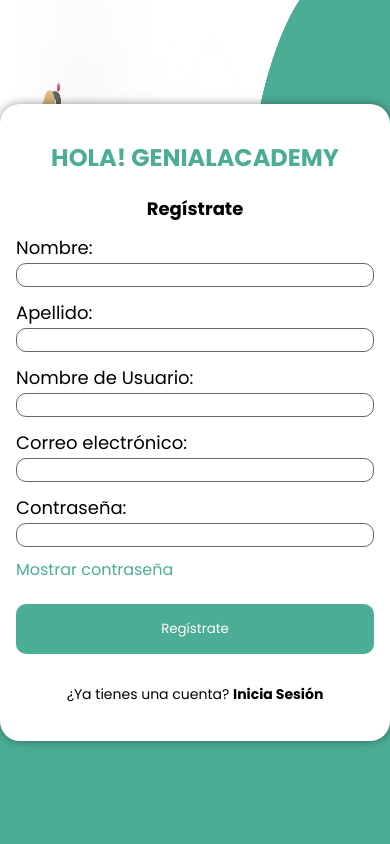
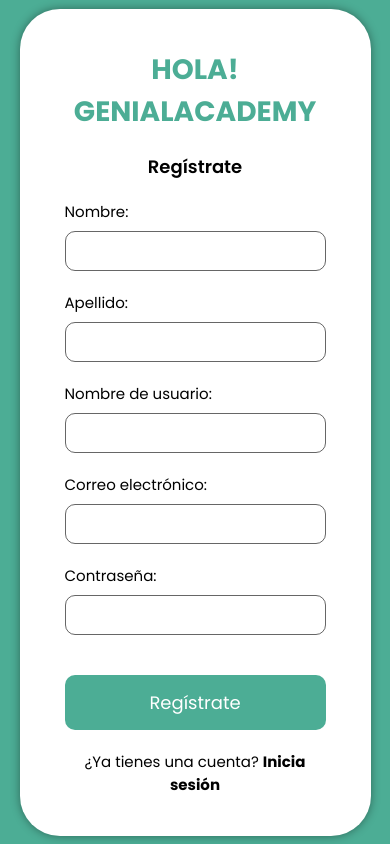
Before and after one commit to RodrigoDV03/GENIAL-ACADEMY-WEB, a React (Vite) app: page /register in a window 390 px wide. Built offline with nearby package versions, Linux system fonts and the light colour scheme.

Commit message:
Mejora de los estilos y se implementó responsive design a los modales de login y register

```diff
--- a/src/components/Modals/Modal_Login/modalLogin.jsx
+++ b/src/components/Modals/Modal_Login/modalLogin.jsx
@@ -12,7 +12,7 @@ const ModalLogin = ({ isOpen, onClose }) => {
                     <h2>Bienvenido a GenialAcademy</h2>
                     <img src='/src/assets/images/Login_Success_Icon.png' className='Login_Success_Image' />
                     <Link to="/home" className="Login_button" onClick={onClose}>
-                        <div className='Login-link'>Ingresar</div>
+                    <div className='Login-link'>Ingresar</div>
                     </Link>
                 </div>
             </div>
--- a/src/pages/Login/index.jsx
+++ b/src/pages/Login/index.jsx
@@ -48,12 +48,12 @@ export const Login = () => {
                     {isErrorModalOpen && (
                         <ModalErrorLogin isOpen={isErrorModalOpen} onClose={() => setIsErrorModalOpen(false)} errorMessage={error} />
                     )}
-                    <form onSubmit={handleSubmit}>
+                    <form className="login__form" onSubmit={handleSubmit}>
                         <h1>HOLA! GENIALACADEMY</h1>
-                        <h2>Inicia Sesión</h2>
+                        <h2>Iniciar Sesión</h2>
                         <div className="login__input__box">
                             <div className="login__input__title">Nombre de usuario:</div>
-                            <input type="email" name="email" value={formValues.username} onChange=
+                            <input type="text" name="username" value={formValues.username} onChange=
                             {handleChange} required />
                         </div>
                         <div className="login__input__box">
--- a/src/pages/Login/stylesLogin.css
+++ b/src/pages/Login/stylesLogin.css
@@ -2,47 +2,50 @@
     background: url(/src/assets/images/login.png);
     background-size: 100% 100%;
     display: flex;
-    min-height: 100vh;
-    justify-content: right;
+    flex-direction: column;
+    height: 100vh;
 }
 
 .login__wrapper{
-    margin: auto;
-    margin-right: 200px;
-    height: fit-content;
+    margin: auto 250px auto auto;
     background-color: #fff;
-    border-radius: 20px;
+    border-radius: 40px;
     box-shadow: 0 0 10px rgba(0, 0, 0, 0.4);
 }
 
-.login__wrapper .login__form__box{
-    padding: 40px;
+.login__form__box{
+    padding: 50px;
 }
 
-form h1{
-    font-size: 24px;
+.login__form{
+    margin: 0 10px;
+}
+
+.login__form h1{
+    font-size: 36px;
     text-align: center;
     color: #4CAD95;
-    margin: 20px 0px;
+    margin: 20px 0;
 }
 
-form h2{
+.login__form h2{
     font-size: 18px;
+    font-weight: 600;
     text-align: center;
 }
 
-form .login__input__box{
-    font-size: 16px;
-    margin: 12px 0;
+.login__form .login__input__box{
+    margin: 40px 0;
 }
 
-form .login__input__title{
-    font-size: 18px;
+.login__form .login__input__title{
+    font-size: 15px;
+    margin-bottom: 20px;
 }
 
 .login__input__box input{
     width: 100%;
-    height: 30px;
+    height: 50px;
     padding-left: 10px;
     outline: none;
     background-color: transparent;
@@ -51,26 +54,16 @@ form .login__input__title{
     font-size: 12px;
 }
 
-button.login__toggle__password{
-    background-color: transparent;
-    border:none;
-    cursor: pointer;
-    color: #4CAD95;
-    font-size: 16px;
-    margin-top: 10px;
-}
-
 .login__Button{
-    margin: 10px 150px;
-    padding: 20px 40px;
-    padding-top: 20px;
+    width: 100%;
+    padding: 14px 120px;
+    font-size: 18px;
     background-color: #4CAD95;
     border: none;
     border-radius: 10px;
     color: #fff;
     cursor: pointer;
     transition: all 0.8s;
-    min-width: 200px;
 }
 
 .login__Button:hover{
@@ -79,19 +72,19 @@ button.login__toggle__password{
 
 p.login__error-message{
     color: red;
-    font-size: 12px;
+    font-size: 15px;
     font-weight: bold;
     min-height: 16px;
     margin: 5px 0;
 }
 
-form .register__link{
-    font-size: 14px;
+.login__form .register__link{
     text-align: center;
     padding: 20px;
 }
 
 .register__link p{
+    font-size: 15px;
     color: #000;
 }
 
@@ -105,39 +98,40 @@ form .register__link{
     text-decoration: underline;
 }
 
-@media (max-width: 1200px) {
-    .login__container {
-        justify-content: center;
+@media (max-width: 1280px) {
+    .login__container{
+        background: #4CAD95;
+        background-size: initial;
     }
 
-    .login__wrapper {
-        margin-right: 100px;
+    .login__wrapper{
+        width: 90%;
+        margin: auto;
+    }
+
+    .login__form__box{
+        margin: 0 20px;
+        padding: 20px;
+    }
+
+    .login__form{
+        margin: 0 5px;
+    }
+
+    .login__form h1{
+        font-size: 28px;
+    }
+
+    .login__form .login__input__box{
+        margin: 30px 0;
+    }
+
+    .login__input__box input{
+        font-size: 15px;
+    }
+
+    .login__Button{
+        padding: 14px 80px;
+        font-size: 14px;
     }
 }
-
-@media (max-width: 768px) {
-    .login__container {
-        justify-content: center;
-    }
-    .login__wrapper {
-        width: auto;
-    }
-    .login__Button {
-        margin: 10px auto;
-        width: 100%;
-        padding: 15px;
-    }
-}
-
-@media (max-width: 576px) {
-    .login__wrapper {
-        margin: auto;
-        padding: 10px;
-    }
-    .login__wrapper .login__form__box {
-        padding: 20px;
-    }
-    .login__Button {
-        padding: 10px;
-    }
-}
--- a/src/pages/Register/index.jsx
+++ b/src/pages/Register/index.jsx
@@ -8,7 +8,6 @@ import "./stylesRegister.css";
 
 export const Register = () => {
     const [formValues, setFormValues] = useState({name:"", lastname:"", username:"",email: "", password: ""});
-    const [showPassword, setShowPassword] = useState(false);
     const dispatch = useDispatch();
     const { isLoading, error, isRegistered } = useSelector((state) => state.register || {});
 
@@ -20,10 +19,6 @@ export const Register = () => {
     const handleSubmit = async (e) => {
         e.preventDefault();
         dispatch(registerUser(formValues));
-    };
-
-    const toggleShowPassword = () => {
-        setShowPassword(!showPassword);
     };
 
     useEffect(() => {
@@ -51,7 +46,7 @@ export const Register = () => {
                     (
                         <ModalErrorRegister isOpen={!!error} onClose={() => dispatch(clearState())} errorMessage={error} />
                     )}
-                    <form onSubmit={handleSubmit}>
+                    <form className="register__form" onSubmit={handleSubmit}>
                         <h1>HOLA! GENIALACADEMY</h1>
                         <h2>Regístrate</h2>
                         <div className="register__input__box">
@@ -72,7 +67,7 @@ export const Register = () => {
                             />
                         </div>
                         <div className="register__input__box">
-                            <div className="register__input__title">Nombre de Usuario:</div>
+                            <div className="register__input__title">Nombre de usuario:</div>
                             <input
                                 type="text"
                                 name="username"
@@ -91,14 +86,11 @@ export const Register = () => {
                             <div className="register__input__title">Contraseña:</div>
                             <div className="register__password__input__container">
                                 <input
-                                    type={showPassword ? "text" : "password"}
+                                    type="password"
                                     name="password"
                                     value={formValues.password}
                                     onChange={handleChange}
                                 />
-                                <button type="button" className="register__toggle__password" onClick={toggleShowPassword}>
-                                    {showPassword ? "Ocultar contraseña" : "Mostrar contraseña"}
-                                </button>
                             </div>
                         </div>
                         <button type="submit" className="register__Button" disabled={isLoading}>
@@ -106,7 +98,7 @@ export const Register = () => {
                         </button>
 
                         <div className="login__link">
-                            <p>¿Ya tienes una cuenta? <Link to="/">Inicia Sesión</Link></p>
+                            <p>¿Ya tienes una cuenta? <Link to="/">Inicia sesión</Link></p>
                         </div>
                     </form>
                 </div>
--- a/src/pages/Register/stylesRegister.css
+++ b/src/pages/Register/stylesRegister.css
@@ -2,47 +2,51 @@
     background: url(/src/assets/images/register.png);
     background-size: 100% 100%;
     display: flex;
+    flex-direction: column;
     min-height: 100vh;
 }
 
 .register__wrapper{
-    margin: auto;
-    margin-right: 200px;
-    height: fit-content;
+    margin: auto 250px auto auto;
     background-color: #fff;
-    border-radius: 20px;
+    border-radius: 40px;
     box-shadow: 0 0 10px rgba(0, 0, 0, 0.4);
 }
 
 
-.register__wrapper .register__form__box{
-    padding: 40px;
+.register__form__box{
+    padding: 50px;
 }
 
-form h1{
-    font-size: 24px;
+.register__form{
+    margin: 0 10px;
+}
+
+.register__form h1{
+    font-size: 36px;
     text-align: center;
     color: #4CAD95;
     margin: 20px 0px;
 }
 
-form h2{
+.register__form h2{
     font-size: 18px;
+    font-weight: 600;
     text-align: center;
 }
 
-form .register__input__box{
-    font-size: 16px;
-    margin: 12px 0;
+.register__form .register__input__box{
+    margin: 10px 0;
 }
 
-form .register__input__title{
-    font-size: 18px;
+.register__form .register__input__title{
+    font-size: 15px;
+    margin-bottom: 12px;
 }
 
 .register__input__box input{
     width: 100%;
-    height: 30px;
+    height: 50px;
     padding-left: 10px;
     outline: none;
     background-color: transparent;
@@ -51,19 +55,11 @@ form .register__input__title{
     font-size: 12px;
 }
 
-button.register__toggle__password{
-    background-color: transparent;
-    border:none;
-    cursor: pointer;
-    color: #4CAD95;
-    font-size: 16px;
-    margin-top: 10px;
-}
-
 .register__Button{
-    margin: 10px 150px;
-    padding: 20px 40px;
-    padding-top: 20px;
+    width: 100%;
+    margin: 20px 0 0 0;
+    padding: 14px 120px;
+    font-size: 18px;
     background-color: #4CAD95;
     border: none;
     border-radius: 10px;
@@ -78,19 +74,19 @@ button.register__toggle__password{
 
 p.register__error-message{
     color: red;
-    font-size: 12px;
+    font-size: 15px;
     font-weight: bold;
     min-height: 16px;
     margin: 5px 0;
 }
 
-form .login__link{
-    font-size: 14px;
+.register__form .login__link{
     text-align: center;
     padding: 20px;
 }
 
 .login__link p{
+    font-size: 15px;
     color: #000;
 }
 
@@ -104,23 +100,87 @@ form .login__link{
     text-decoration: underline;
 }
 
-@media (max-width: 768px) {
-    .register__wrapper {
+@media (max-width: 1280px) {
+    .register__container{
+        background: #4CAD95;
+    }
+
+    .register__wrapper{
+        height: 90%;
+        width: 90%;
         margin: auto;
     }
 
-    .register__wrapper .register__form__box {
-        padding: 16px;
+    .register__form__box{
+        margin: 0 20px;
+        padding: 20px;
+    }
+
+    .register__form{
+        margin: 0 5px;
+    }
+
+    .register__form h1{
+        font-size: 28px;
+    }
+
+    .register__form .register__input__box{
+        margin: 20px 0;
+    }
+
+    .register__form .register__input__title{
+        margin-bottom: 8px;
     }
 
     .register__input__box input{
-        height: 24px;
+        height: 40px;
+        font-size: 15px;
     }
 
-
-    .register__Button {
-        margin: 10px auto;
-        width: 100%;
-        padding: 15px;
+    .register__Button{
+        padding: 14px 80px;
     }
 }
+@media (max-width: 1280px) and (max-height: 768px) {
+    .register__wrapper{
+        height: 90%;
+        width: 90%;
+        margin: auto;
+    }
+
+    .register__form__box{
+        margin: 0 20px;
+        padding: 20px;
+    }
+
+    .register__form h1{
+        font-size: 20px;
+        margin: 8px 0;
+    }
+
+    .register__form h2{
+        font-size: 14px
+    }
+
+    .register__form{
+        margin: 0 5px;
+    }
+
+    .register__form .register__input__box{
+        margin: 10px 0;
+    }
+
+    .register__form .register__input__title{
+        font-size: 12px;
+        margin-bottom: 8px;
+    }
+
+    .register__input__box input{
+        height: 30px;
+    }
+
+    .register__Button{
+        font-size: 12px;
+        padding: 14px 80px;
+    }
+}
```
Also changed, not shown: src/components/Modals/Modal_Login/modalLogin.css (+13 -8 lines), src/components/Modals/Modal_Register/modalRegister.css (+13 -3 lines).
